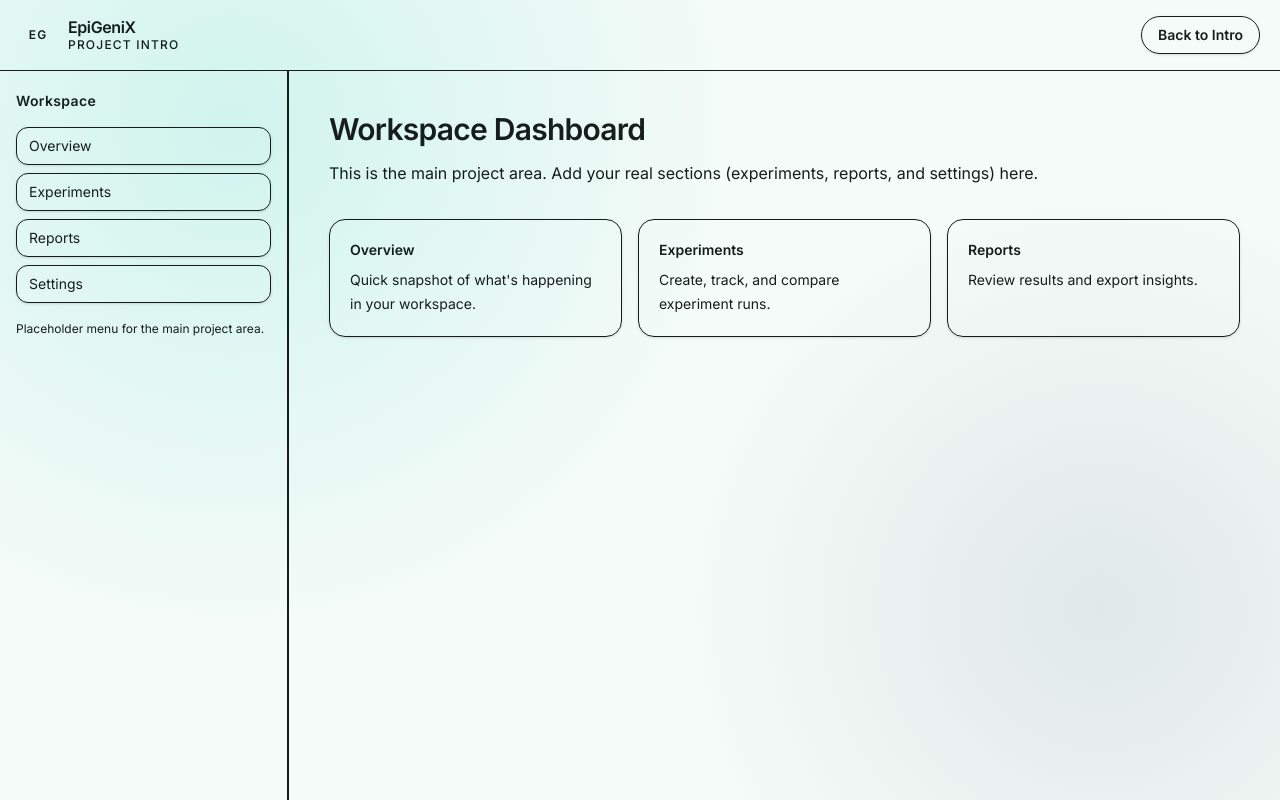
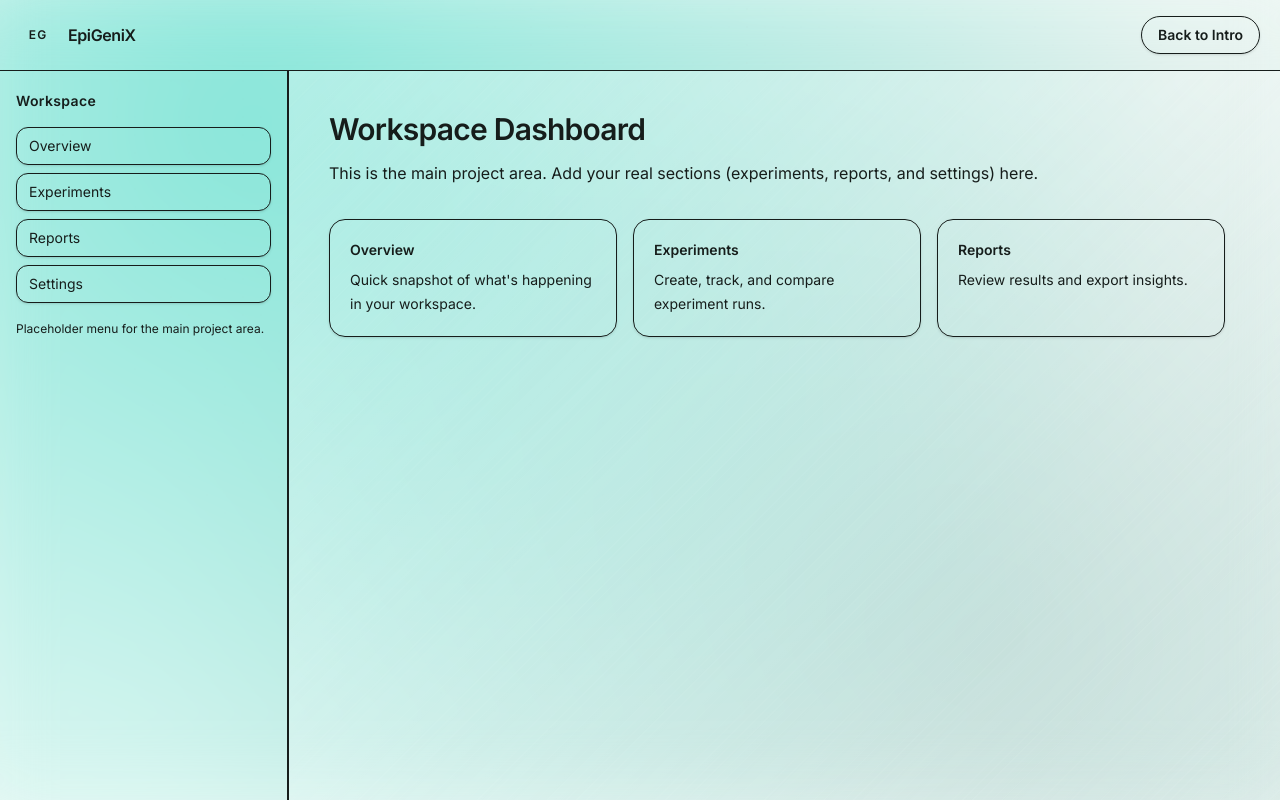
Before and after one commit to hoppercraft/EPIGENIX, a React (Vite) app: page / in a window 1280 px wide. Both pictures are taken after a click on the button "Go to Main Project". Built offline with nearby package versions, Linux system fonts and the light colour scheme.

Commit message:
Add background for project page

```diff
--- a/src/index.css
+++ b/src/index.css
@@ -17,6 +17,8 @@
 		--on-primary: 255 255 255;
 		--primary-container: 45 212 191;
 		--on-primary-container: 0 87 77;
+		--secondary: 86 94 116;
+		--tertiary: 81 96 114;
 	}
 
 	html,
@@ -38,3 +40,59 @@
 		text-rendering: optimizeLegibility;
 	}
 }
+
+@layer components {
+	.project-backdrop {
+		position: relative;
+		isolation: isolate;
+		overflow: hidden;
+	}
+
+	.project-backdrop::before {
+		content: "";
+		position: absolute;
+		inset: -2px;
+		z-index: -2;
+		background:
+			radial-gradient(1400px circle at 22% 18%, rgba(var(--primary-container) / 0.55) 0, transparent 62%),
+			radial-gradient(1200px circle at 76% 78%, rgba(var(--primary) / 0.22) 0, transparent 66%),
+			rgb(var(--bg));
+		filter: blur(44px);
+		transform: scale(1.08);
+	}
+
+	.project-backdrop::after {
+		content: "";
+		position: absolute;
+		inset: 0;
+		z-index: -1;
+		background-image: radial-gradient(rgba(var(--outline-variant) / 0.45) 1px, transparent 1px);
+		background-size: 18px 18px;
+		opacity: 0.08;
+		-webkit-mask-image: radial-gradient(ellipse at top, black 10%, transparent 72%);
+		mask-image: radial-gradient(ellipse at top, black 10%, transparent 72%);
+	}
+
+	.glass-texture {
+		position: relative;
+	}
+
+	.glass-texture::before {
+		content: "";
+		position: absolute;
+		inset: 0;
+		z-index: 0;
+		pointer-events: none;
+		border-radius: inherit;
+		background:
+			linear-gradient(135deg, rgba(255, 255, 255, 0.55), rgba(255, 255, 255, 0.12)),
+			repeating-linear-gradient(
+				-45deg,
+				rgba(255, 255, 255, 0.07) 0px,
+				rgba(255, 255, 255, 0.07) 1px,
+				transparent 1px,
+				transparent 7px
+			);
+		opacity: 0.55;
+	}
+}
--- a/src/layouts/Header/Header.jsx
+++ b/src/layouts/Header/Header.jsx
@@ -14,7 +14,6 @@ function Header({ onNavigateHome, isProjectView = false }) {
                 </span>
                 <span className="leading-tight">
                     <span className="block font-display font-semibold tracking-tight text-ink">EpiGeniX</span>
-                    <span className="block text-xs font-medium tracking-widest text-muted">PROJECT INTRO</span>
                 </span>
             </button>
 
--- a/src/pages/Project.jsx
+++ b/src/pages/Project.jsx
@@ -3,14 +3,14 @@ import Sidebar from '../layouts/Sidebar/Sidebar'
 
 function Project({ onBackHome }) {
 	return (
-		<div className="flex min-h-screen flex-col bg-background">
+		<div className="project-backdrop flex min-h-screen flex-col bg-background">
 			<Header onNavigateHome={onBackHome} isProjectView={true} />
 
 			<div className="grid flex-1 md:grid-cols-[18rem_1fr]">
 				<Sidebar />
 
-				<main className="border-l border-outline-variant/60 bg-surface-lowest/55 p-6 shadow-glass backdrop-blur-glass sm:p-10">
-					<div className="max-w-4xl">
+				<main className="glass-texture relative border-l border-outline-variant/60 bg-surface-lowest/45 p-6 shadow-glass backdrop-blur-glass sm:p-10">
+					<div className="relative z-10 max-w-4xl">
 						<h2 className="font-display text-2xl font-semibold tracking-tight text-ink sm:text-3xl">
 							Workspace Dashboard
 						</h2>
@@ -18,7 +18,6 @@ function Project({ onBackHome }) {
 							This is the main project area. Add your real sections (experiments, reports, and
 							settings) here.
 						</p>
-					</div>
 
 						<section className="mt-8 grid gap-4 sm:grid-cols-2 lg:grid-cols-3">
 							{[{
@@ -33,13 +32,14 @@ function Project({ onBackHome }) {
 							}].map((card) => (
 								<article
 									key={card.title}
-								className="rounded-2xl border border-outline-variant/60 bg-surface-lowest/70 p-5 shadow-sm"
+									className="rounded-2xl border border-outline-variant/60 bg-surface-lowest/60 p-5 shadow-sm backdrop-blur-glass"
 								>
 									<h3 className="text-sm font-semibold text-ink">{card.title}</h3>
 									<p className="mt-2 text-sm leading-6 text-muted">{card.body}</p>
 								</article>
 							))}
 						</section>
+					</div>
 				</main>
 			</div>
 		</div>
```
Also changed, not shown: src/layouts/Body/Body.css (deleted). Lines whose indentation alone changed are shown as unchanged.
